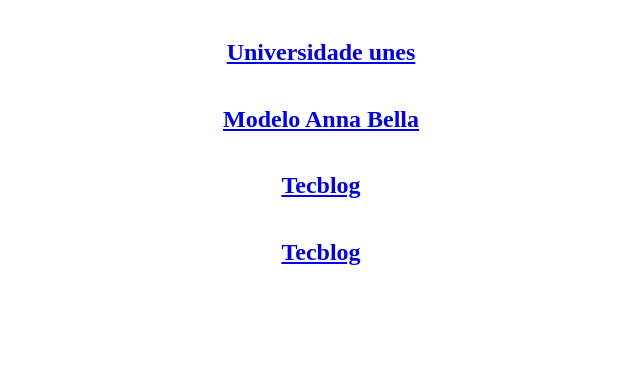
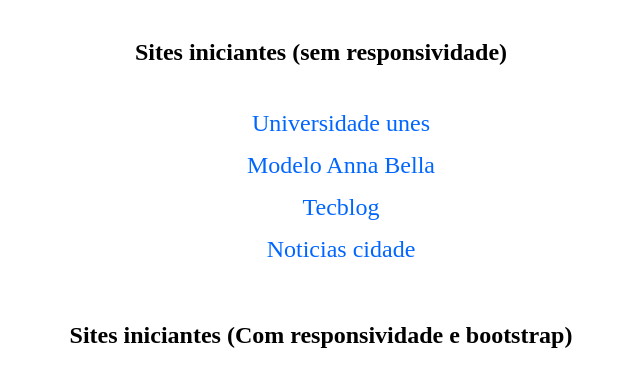
Before and after one commit to paulodslima/sites, a plain HTML site: page index.html in a window 1280 px wide. Shown: the part 69-456 px from the top of the page, without its empty margins (319-959 px from the left). Drawn offline with Linux system fonts and the light colour scheme.

Commit message:
Update index.html

```diff
--- a/index.html
+++ b/index.html
@@ -5,15 +5,38 @@
     <meta http-equiv="X-UA-Compatible" content="IE=edge">
     <meta name="viewport" content="width=device-width, initial-scale=1.0">
     <title>Sites</title>
+    <style>
+        ul {
+            list-style: none;
+            font-size: 1.5em;
+        }
+
+        li {
+            margin-bottom: 15px;
+        }
+
+        li a {
+            text-decoration: none;
+            color: rgb(0, 102, 255);
+        }
+    </style>
 </head>
 <body>
     <div style="display: flex; justify-content: center;">
         <div style="display: flex; flex-direction: column; justify-content: center; text-align: center;">
             <h1>Sites</h1>
-            <h2><a href="universidade_unes/index.html">Universidade unes</a></h2>
-            <h2><a href="anna_bella_modelo/index.html">Modelo Anna Bella</a></h2>
-            <h2><a href="tecblog/index.html"> Tecblog</a></h2>
-            <h2><a href="noticias_cidade/index.html"> Tecblog</a></h2>
+            <h2>Sites iniciantes (sem responsividade)</h2>
+            <ul>
+                <li><a href="universidade_unes/index.html">Universidade unes</a></li>
+                <li><a href="anna_bella_modelo/index.html">Modelo Anna Bella</a></li>
+                <li><a href="tecblog/index.html"> Tecblog</a></li>
+                <li><a href="noticias_cidade/index.html"> Noticias cidade</a></li>
+            </ul>
+
+            <h2>Sites iniciantes (Com responsividade e bootstrap)</h2>
+
+
+
         </div>
     </div>
 </body>
```
